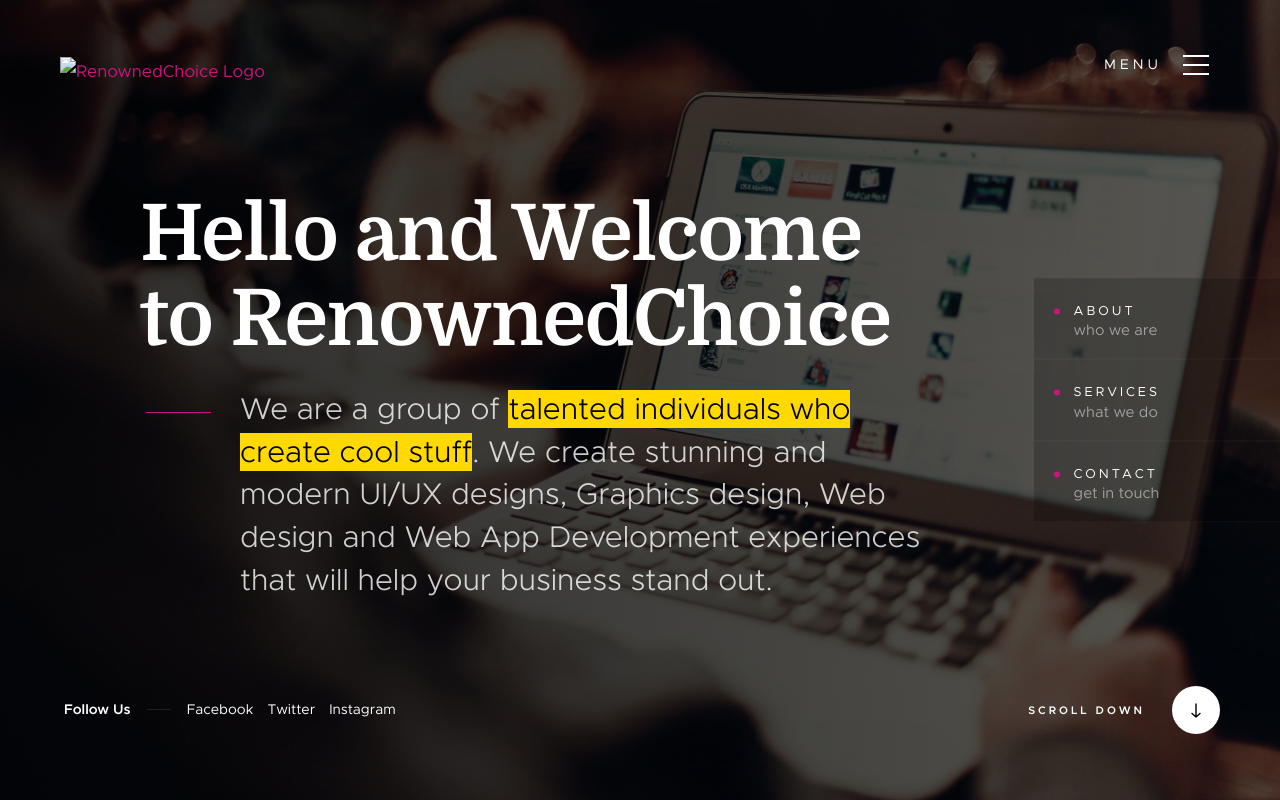
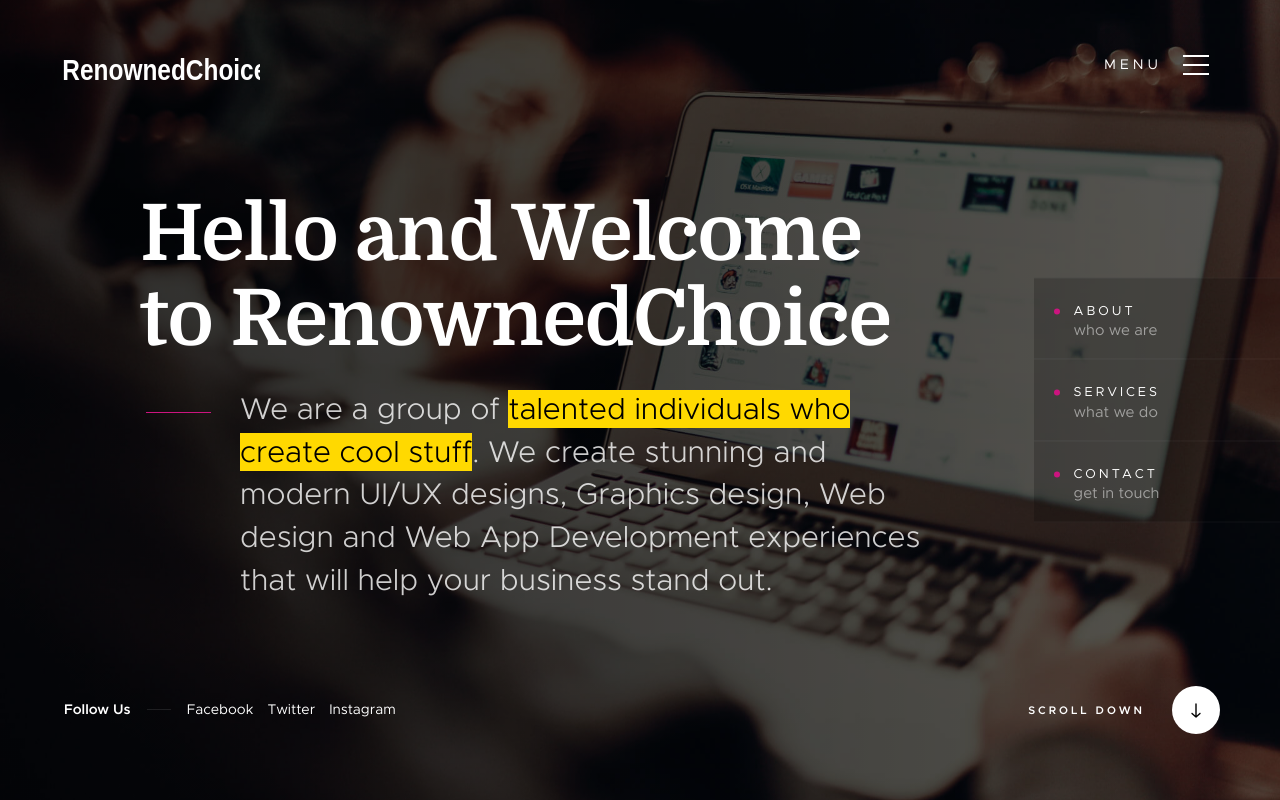
Before and after one commit to kenechiaugustine/RenownedChoice, a plain HTML site: page index.html in a window 1280 px wide. Shown: the top 800 px of the page. Drawn offline with nearby package versions, Linux system fonts and the light colour scheme; files whose address does not match are found by name.

Commit message:
added logo replacement

```diff
--- a/index.html
+++ b/index.html
@@ -38,7 +38,7 @@
         <header class="s-header">
             <div class="header-logo">
                 <a class="site-logo" href="index.html">
-                    <img src="images/logo.pngx" alt="RenownedChoice Logo" />
+                    <img src="images/logo.svg" alt="RenownedChoice Logo" />
                 </a>
             </div>
             <!-- end header-logo -->
@@ -59,7 +59,6 @@
                         experiences that will help your business stand out. You can follow us on our social media
                         platform below.
                     </p>
-
                     <ul class="header-nav__social">
                         <li>
                             <a href="#0"><i class="fab fa-facebook"></i></a>
```
Also changed, not shown: images/logo.svg (added).
